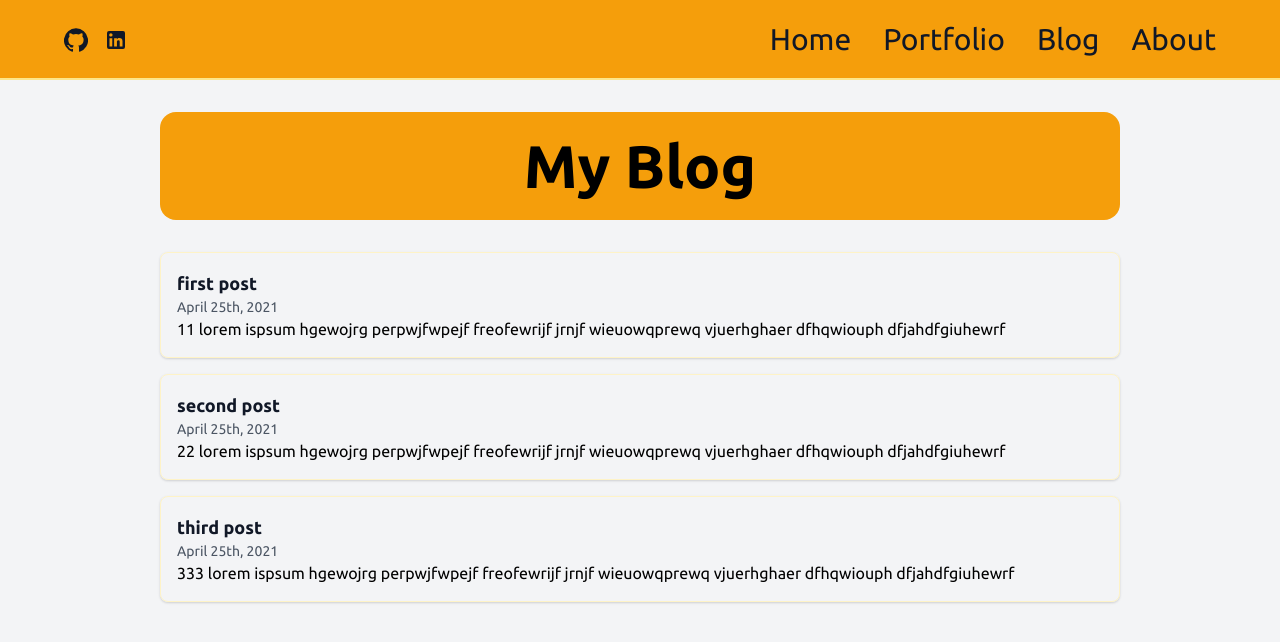
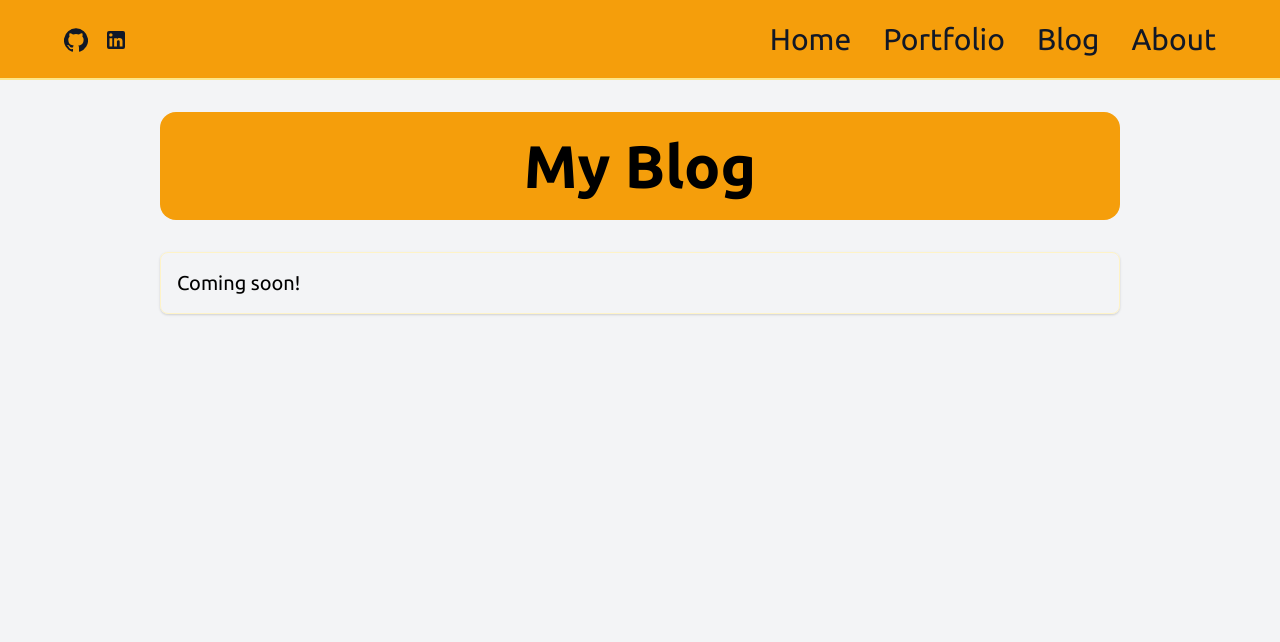
Before and after one commit to vix993/my-blog, a Next.js app: page /blog in a window 1280 px wide. Shown: the top 642 px of the page. Built offline with nearby package versions, Linux system fonts and the light colour scheme.

Commit message:
blog without lorem

```diff
--- a/lib/data.js
+++ b/lib/data.js
@@ -1,20 +1,20 @@
 export const blogPosts = [
-    {
-        title: 'first post',
-        slug: 'first',
-        date: new Date().toISOString(),
-        content: '11  lorem ispsum hgewojrg perpwjfwpejf freofewrijf jrnjf wieuowqprewq vjuerhghaer dfhqwiouph dfjahdfgiuhewrf'
-    },
-    {
-        title: 'second post',
-        slug: 'second',
-        date: new Date().toISOString(),
-        content: '22 lorem ispsum hgewojrg perpwjfwpejf freofewrijf jrnjf wieuowqprewq vjuerhghaer dfhqwiouph dfjahdfgiuhewrf'
-    },
-    {
-        title: 'third post',
-        slug: 'third',
-        date: new Date().toISOString(),
-        content: '333 lorem ispsum hgewojrg perpwjfwpejf freofewrijf jrnjf wieuowqprewq vjuerhghaer dfhqwiouph dfjahdfgiuhewrf'
-    }
+    // {
+    //     title: 'first post',
+    //     slug: 'first',
+    //     date: new Date().toISOString(),
+    //     content: '11  lorem ispsum hgewojrg perpwjfwpejf freofewrijf jrnjf wieuowqprewq vjuerhghaer dfhqwiouph dfjahdfgiuhewrf'
+    // },
+    // {
+    //     title: 'second post',
+    //     slug: 'second',
+    //     date: new Date().toISOString(),
+    //     content: '22 lorem ispsum hgewojrg perpwjfwpejf freofewrijf jrnjf wieuowqprewq vjuerhghaer dfhqwiouph dfjahdfgiuhewrf'
+    // },
+    // {
+    //     title: 'third post',
+    //     slug: 'third',
+    //     date: new Date().toISOString(),
+    //     content: '333 lorem ispsum hgewojrg perpwjfwpejf freofewrijf jrnjf wieuowqprewq vjuerhghaer dfhqwiouph dfjahdfgiuhewrf'
+    // }
 ]
--- a/pages/blog.js
+++ b/pages/blog.js
@@ -15,6 +15,11 @@ export default function Blog() {
         <h1 className="text-6xl font-bold text-center my-8">My Blog</h1>
       </header>
       <div className="space-y-4">
+        {!(blogPosts.length > 0) && (
+          <div className="border border-yellow-100 shadow hover:shadow-lg hover:border-yellow-200 rounded-lg p-4 transition duration-400 ease-in-out text-xl">
+            Coming soon!
+          </div>
+        )}
         {blogPosts.map((item) => (
           <ListBlogItem key={item.slug} {...item} />
         ))}
```
